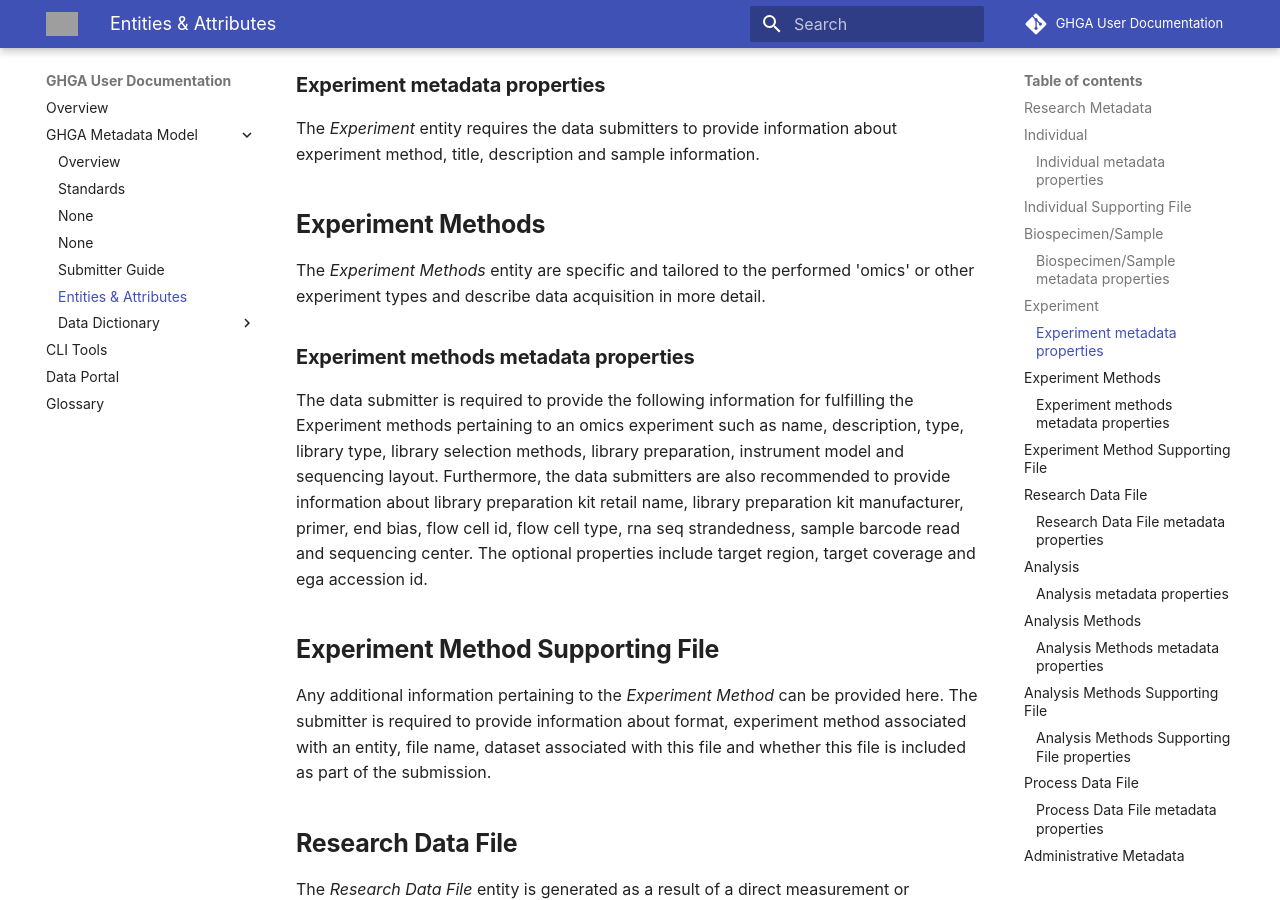
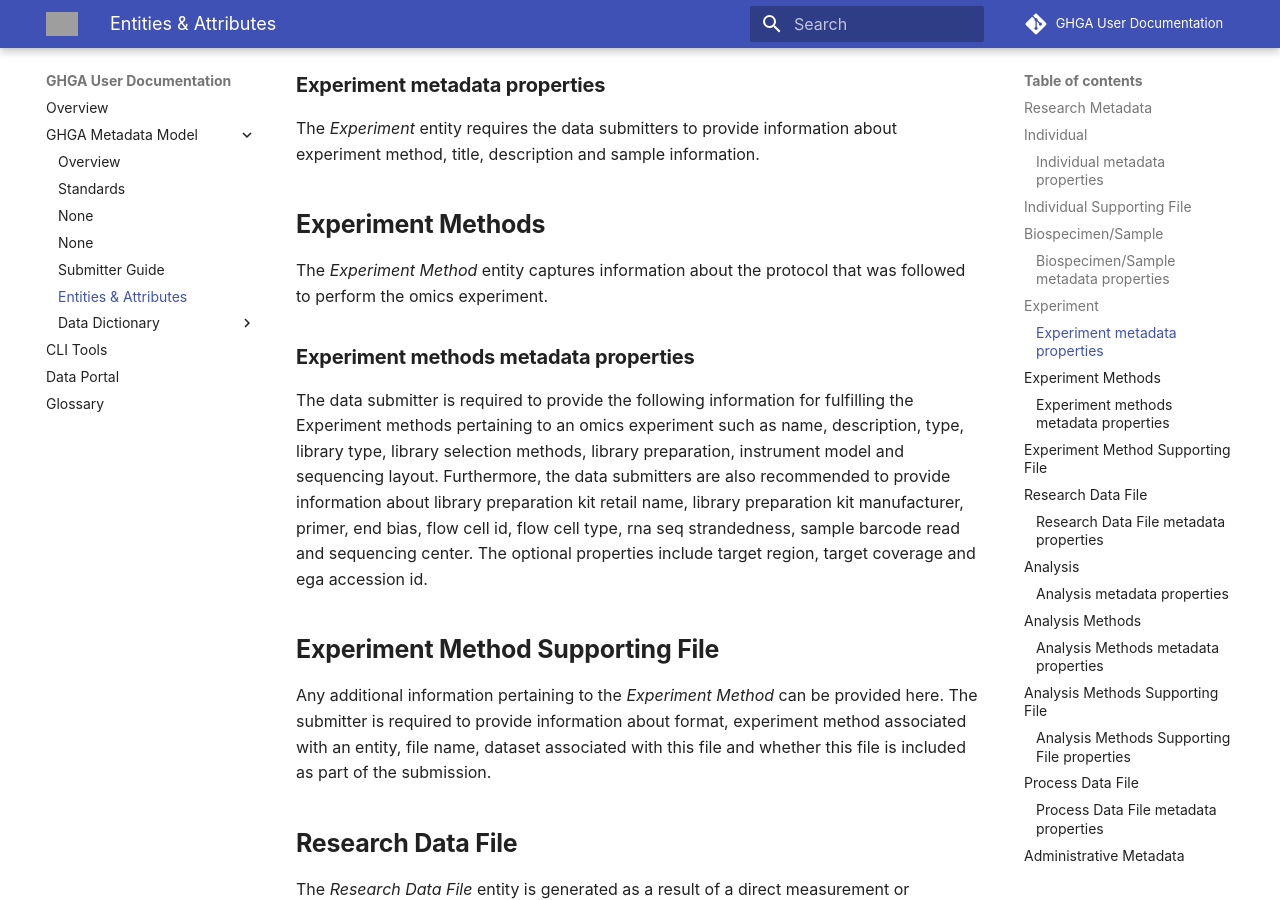
Before and after one commit to ghga-de/docs.ghga.de, an MkDocs documentation site: the page built from user_docs/metadata/entities.md, in a window 1280 px wide and 900 px high, scrolled down 2128 px. Built offline with MkDocs 1.6.1 and Material for MkDocs 9.7.7, drawn with Linux system fonts in a browser that asks for light colours; comment, search, counter and statistics services are not loaded; grey boxes are pictures that could not be loaded.

Commit message:
Update user_docs/metadata/entities.md
Co-authored-by: Karoline Mauer <105430060+mauerk@users.noreply.github.com>

```diff
--- a/user_docs/metadata/entities.md
+++ b/user_docs/metadata/entities.md
@@ -48,7 +48,7 @@ The *Experiment* entity requires the data submitters to provide information abou
 
 ## **Experiment Methods**
 
-The *Experiment Methods* entity are specific and tailored to the performed 'omics' or other experiment types and describe data acquisition in more detail.
+The *Experiment Method* entity captures information about the protocol that was followed to perform the omics experiment.
 
 ### **Experiment methods metadata properties**
 
```
